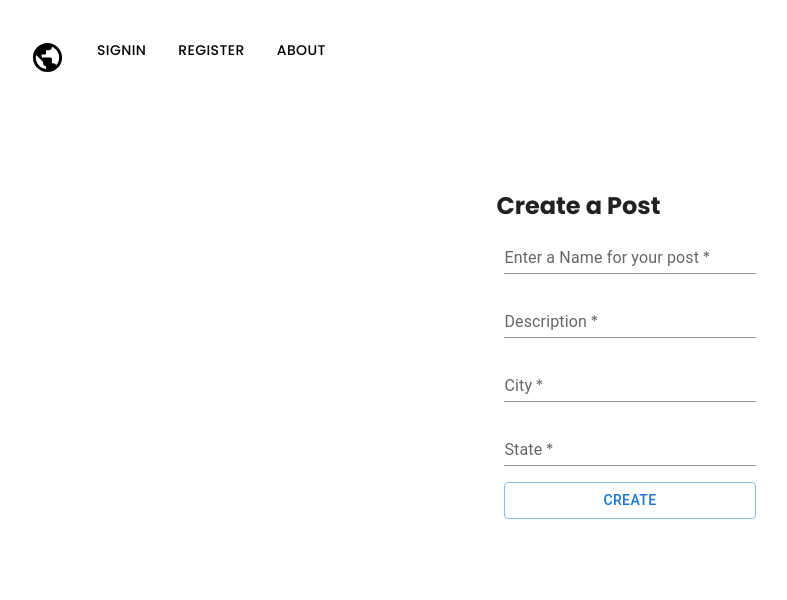
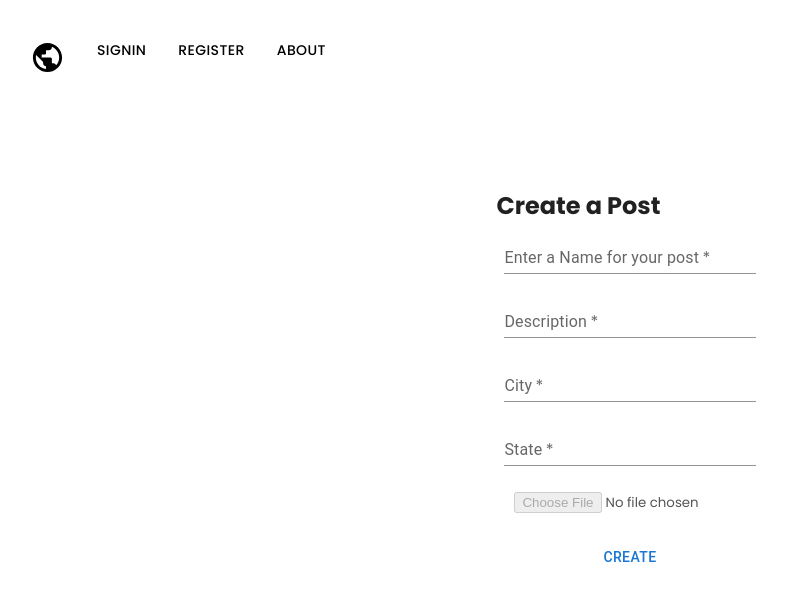
Before and after one commit to janetkarpenske/pictaverse-react, a React (Create React App) app in the folder client/: page /newPost in a window 1280 px wide. Shown: the top 600 px of the page, without its empty margins (10-797 px from the left). Built offline with nearby package versions, Linux system fonts and the light colour scheme; no server answers.

Commit message:
Remove console logs and add logic to upload an image to Firebase storage

```diff
--- a/client/src/components/MainNavigation.jsx
+++ b/client/src/components/MainNavigation.jsx
@@ -20,8 +20,6 @@ function MainNavigation() {
   };
 
   onAuthStateChanged(auth, (user) => {
-    console.log("current user: ", currentUser);
-
     let payload;
     if (user !== null) {
       payload = {
--- a/client/src/components/Map.jsx
+++ b/client/src/components/Map.jsx
@@ -34,7 +34,6 @@ export default function Map() {
             let userPostsArr = [];
 
             const querySnapshot = await getDocs(q);
-            console.log("Query snapshot: ", querySnapshot);
             querySnapshot?.forEach((doc) => {
                 const post = {
                     upCity: doc.data().upCity,
@@ -54,18 +53,15 @@ export default function Map() {
         }
 
         getPosts();
-        console.log("Here...", userPosts);
     }, [])
-
-    console.log("Map selected marker is: ", mapSelectedMarker);
 
     return (
         <>
             <div className={classes.postContainer}>
                 {userPosts && userPosts.length > 0 && (
                     userPosts.map((post) => (
-                        <div className={classes.postCard} onClick={() => setMapSelectedMarker(post)}>
-                            <h1 key={post.upID}>{post.upPostName}</h1>
+                        <div key={post.upID} className={classes.postCard} onClick={() => setMapSelectedMarker(post)}>
+                            <h1 >{post.upPostName}</h1>
                             <h2>{post.upCity}, {post.upState}</h2>
                             <br />
                             <div className={classes.postImg}>
@@ -83,7 +79,6 @@ export default function Map() {
                 {!isLoadingPosts && userPosts.length > 0 && <LoadScript googleMapsApiKey="" >
                     <GoogleMap mapContainerStyle={containerStyle} center={center} zoom={10} defaultOptions={{styles: mapStyle}}  >
                         {userPosts.map((post) => (
-                            <>
                             <Marker key={post.upID}
                                 icon={customIcon}
                                 position={{
@@ -94,7 +89,6 @@ export default function Map() {
                                     setMapSelectedMarker(post);
                                 }}
                             />
-                        </>
                         ))}
                         {mapSelectedMarker && (
                             <InfoWindow
--- a/client/src/components/NewPostForm.jsx
+++ b/client/src/components/NewPostForm.jsx
@@ -1,11 +1,13 @@
+import classes from './styles/NewPostForm.module.css';
 //React Imports
 import { useState } from "react";
 import { useSelector } from "react-redux";
 import { useNavigate } from "react-router-dom";
 
 //firebase Imports
+import { ref, uploadBytes, getDownloadURL } from 'firebase/storage'
 import { collection, addDoc } from 'firebase/firestore';
-import { db } from '../firebase/config';
+import { db, storage } from '../firebase/config';
 
 //Material UI Imports
 import TextField from '@mui/material/TextField';
@@ -21,12 +23,17 @@ export default function NewPostForm() {
     const [description, setDescription] = useState('');
     const [isDisabled, setIsDisabled] = useState(false);
     const [country, setCountry] = useState('US');
+    const [file, setFile] = useState(null);
+    const [url, setUrl] = useState('');
+
     let userUID = useSelector((state => state.user.signedInUserUID));
     const navigate = useNavigate();
 
     const handleCreatePost = (event) => {
         event.preventDefault();
         createNewPost();
+        //handlePhotoUpload();
+        navigate("/dashboard");
     }
 
     const getCoordinates = async () => {
@@ -44,11 +51,11 @@ export default function NewPostForm() {
         let limit = 2;
         let url = 'http://api.openweathermap.org/geo/1.0/direct?q=' + queryParams + '&limit=' + limit + '&appid=' + process.env.REACT_APP_OPEN_WEATHER_API_KEY;
         try {
-            console.log("Making API call...");
+            console.log("Making API call to get coordiantes...");
             const response = await fetch(url);
 
             if (!response.ok) {
-                throw new Error('Failed to fetch location data');
+                throw new Error('Failed to fetch coordinates location data');
             }
             const responseData = await response.json();
             return [responseData[0].lat, responseData[0].lon];
@@ -65,11 +72,26 @@ export default function NewPostForm() {
         setState('');
         setIsDisabled(false);
     }
+
+    const handlePhotoChange = (e) => {
+        if (e.target.files[0]) {
+            setFile(e.target.files[0]);
+        }
+    }
+
+        const handlePhotoUpload = () => {
+            const storageRef = ref(storage, `images/${file.name}`);
+            uploadBytes(storageRef, file).then((snapshot) => {
+                getDownloadURL(snapshot.ref).then((downloadURL) => {
+                    setUrl(downloadURL)
+                });
+            });
+        };
+
         const createNewPost = async () => {
             setIsDisabled(true);
 
             let coordArray = await getCoordinates();
-        console.log("Coord array returned: ", coordArray);
             try {
                 await addDoc(collection(db, "upUserPosts"), {
                     upCity: city,
@@ -86,7 +108,7 @@ export default function NewPostForm() {
                 console.log('An error occurred creating post in Firestore');
             }
             resetForm();
-        navigate("/dashboard");
+
         }
 
         return (
@@ -149,7 +171,11 @@ export default function NewPostForm() {
                         </FormControl>
                         <br />
                         <FormControl sx={{ m: 1, width: '25ch' }} variant="outlined">
-                        <Button onClick={handleCreatePost} variant='outlined' disabled={isDisabled}>Create</Button>
+                            <input className={classes.fileUploadBtn} type="file" onChange={handlePhotoChange} disabled={true}/>
+                        </FormControl>
+                        <br />
+                        <FormControl sx={{ m: 1, width: '25ch' }} variant="outlined">
+                            <Button onClick={handleCreatePost} disabled={isDisabled}>Create</Button>
                         </FormControl>
                     </form>
                 </Box>
--- a/client/src/components/styles/Map.module.css
+++ b/client/src/components/styles/Map.module.css
@@ -41,9 +41,9 @@
 }
 
 .postCard:hover {
-    border: solid 2px rgb(61, 61, 61);
     border-radius: 5px;
     cursor: pointer;
+    box-shadow: 6px 2px 2px rgb(221, 221, 221);
 }
 
 .postCard h1 {
@@ -73,9 +73,6 @@
     position: relative;
     border-radius: 8px;
 }
-.postCard p {
-
-}
 
 .mapInfoWindow{
     width: 500px;
--- /dev/null
+++ b/client/src/components/styles/NewPostForm.module.css
@@ -0,0 +1,3 @@
+.fileUploadBtn {
+    padding: 10px;
+}
--- a/client/src/firebase/config.js
+++ b/client/src/firebase/config.js
@@ -1,6 +1,7 @@
 import { initializeApp } from "firebase/app";
 import { getFirestore } from 'firebase/firestore';
 import { getAuth } from 'firebase/auth';
+import { getStorage } from 'firebase/storage';
 
 const firebaseConfig = {
   apiKey: process.env.REACT_APP_FIREBASE_API_KEY,
@@ -15,6 +16,7 @@ const firebaseConfig = {
 const app = initializeApp(firebaseConfig);
 
 const db = getFirestore();
+const storage = getStorage(app);
 const auth = getAuth(app);
 
-export { db, auth }
+export { db, auth, storage }
--- a/client/src/pages/Signin.jsx
+++ b/client/src/pages/Signin.jsx
@@ -26,12 +26,10 @@ export default function Signin() {
   const password = useRef();
 
   const handleSubmit = (event) => {
-    console.log("Signing in...");
     event.preventDefault();
 
     const enteredEmail = email.current.value;
     const enteredPassword = password.current.value;
-    console.log(enteredEmail, enteredPassword)
     signInUser();
   }
 
```
Lines whose indentation alone changed are shown as unchanged.
